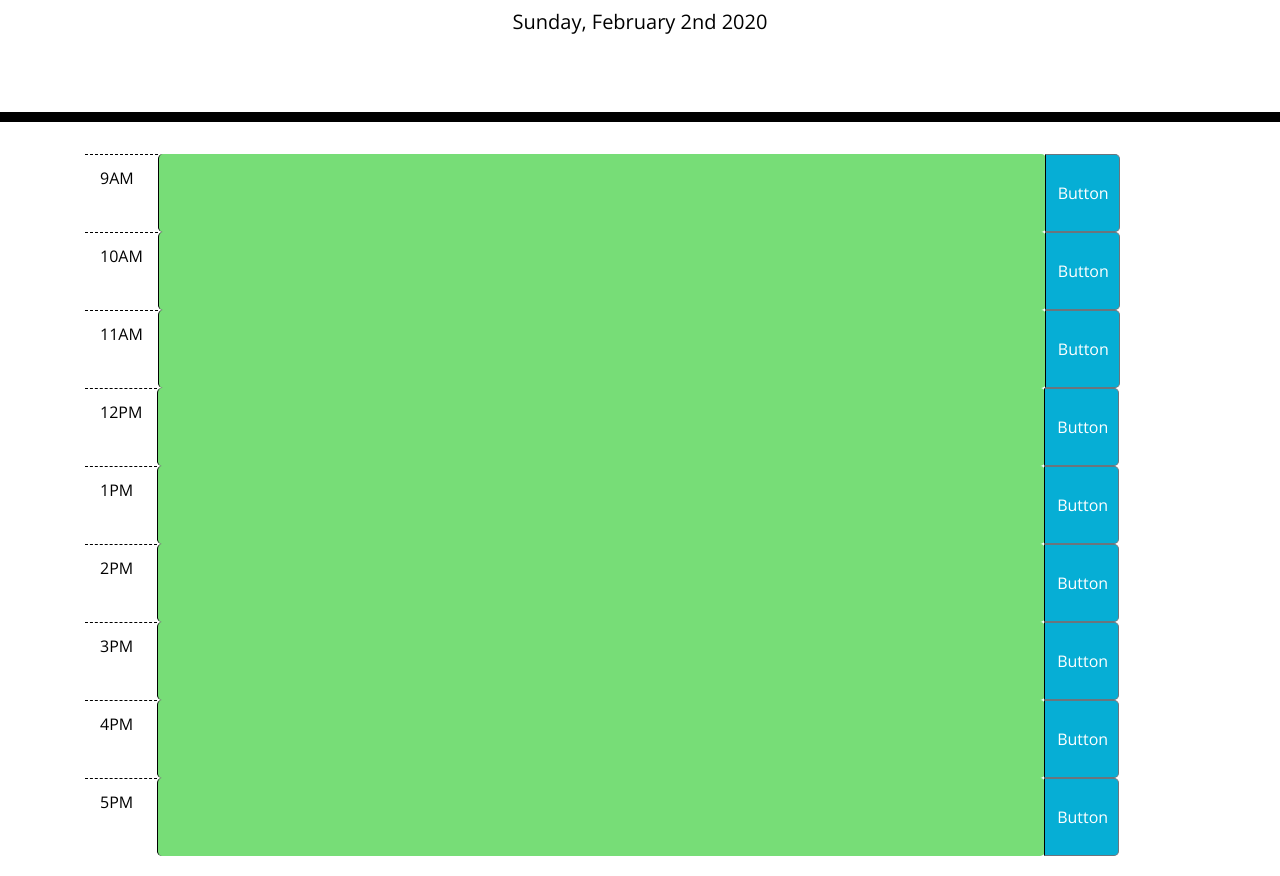
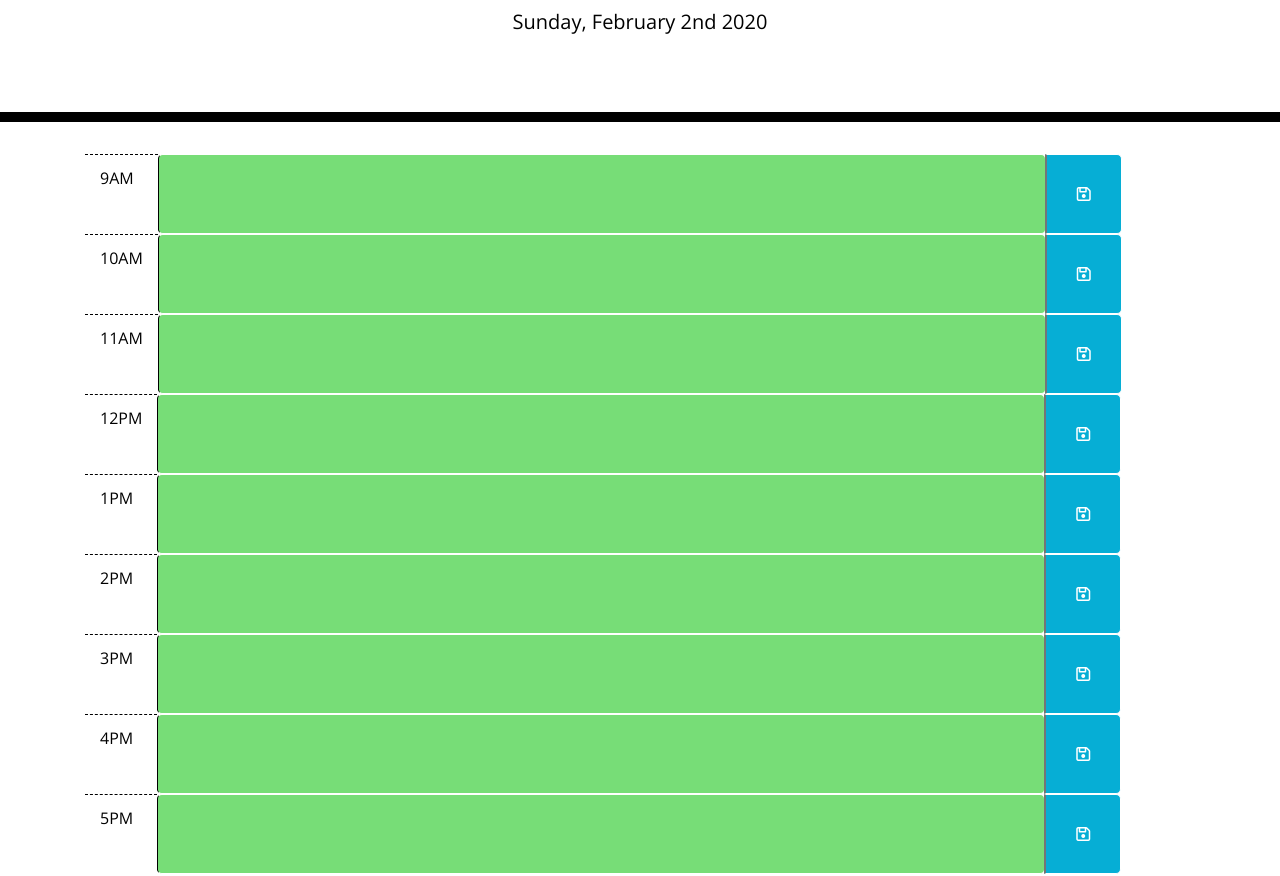
Before and after one commit to cprom/workday-scheduler, a plain HTML site: page index.html in a window 1280 px wide. Shown: the part 182-1058 px from the top of the page. Drawn offline with nearby package versions, Linux system fonts and the light colour scheme.

Commit message:
update CSS

```diff
--- a/assets/style.css
+++ b/assets/style.css
@@ -6,11 +6,10 @@ body {
 
 textarea{
   background: transparent;
-  border: none;
+  border: 1px solid white;
   resize: none;
   color: #000000;
   border-left: 1px solid black;
-
   width: 100%;
 
 
@@ -58,26 +57,29 @@ textarea{
 
 .past {
   background-color: #d3d3d3;
-  color: white;
+  color: black;
 }
 
 .present {
   background-color: #ff6961;
-  color: white;
+  color: black;
 }
 
 .future {
   background-color: #77dd77;
-  color: white;
+  color: black;
 }
 
 .saveBtn {
-  border-left: 1px solid black;
+
+  border: 1px solid white;
+  border-left: 2px solid rgb(117, 117, 117);
   border-top-right-radius: 5px;
   border-bottom-right-radius: 5px;
   background-color: #06AED5;
   color: white;
-  padding-right: 10px;
+  padding-right: 30px;
+  padding-left: 30px;
 
 }
 
--- a/index.html
+++ b/index.html
@@ -20,6 +20,8 @@
       rel="stylesheet"
     />
     <link rel="stylesheet" href="./assets/style.css" />
+    <script src="https://kit.fontawesome.com/45c136388c.js" crossorigin="anonymous"></script>
+
     <title>Work Day Scheduler</title>
   </head>
 
@@ -38,7 +40,7 @@
           <textarea class="form-control-lg" id="text-area-nine-am" value="9"rows="2"></textarea>
         </div>
         <div class="input-group-append">
-          <button class="btn btn-outline-secondary saveBtn" type="button" id="button-addon2">Button</button>
+          <button class="btn btn-outline-secondary saveBtn" type="button" id="button-addon2"><i class="far fa-save"></i></button>
         </div>
       </div>
       <div class="input-group">
@@ -47,7 +49,7 @@
           <textarea class="form-control-lg" id="text-area-ten-am" rows="2"></textarea>
         </div>
         <div class="input-group-append">
-          <button class="btn btn-outline-secondary saveBtn" type="button" id="button-addon2">Button</button>
+          <button class="btn btn-outline-secondary saveBtn" type="button" id="button-addon2"><i class="far fa-save"></i></button>
         </div>
       </div>
       <div class="input-group">
@@ -56,7 +58,7 @@
           <textarea class="form-control-lg" id="text-area-eleven-am" rows="2"></textarea>
         </div>
         <div class="input-group-append">
-          <button class="btn btn-outline-secondary saveBtn" type="button" id="button-addon2">Button</button>
+          <button class="btn btn-outline-secondary saveBtn" type="button" id="button-addon2"><i class="far fa-save"></i></button>
         </div>
       </div>
       <div class="input-group">
@@ -65,7 +67,7 @@
           <textarea class="form-control-lg" id="text-area-twelve-pm" rows="2"></textarea>
         </div>
         <div class="input-group-append">
-          <button class="btn btn-outline-secondary saveBtn" type="button" id="button-addon2">Button</button>
+          <button class="btn btn-outline-secondary saveBtn" type="button" id="button-addon2"><i class="far fa-save"></i></button>
         </div>
       </div>
       <div class="input-group">
@@ -74,7 +76,7 @@
           <textarea class="form-control-lg" id="text-area-one-pm" rows="2"></textarea>
         </div>
         <div class="input-group-append">
-          <button class="btn btn-outline-secondary saveBtn" type="button" id="button-addon2">Button</button>
+          <button class="btn btn-outline-secondary saveBtn" type="button" id="button-addon2"><i class="far fa-save"></i></button>
         </div>
       </div>
       <div class="input-group">
@@ -83,7 +85,7 @@
           <textarea class="form-control-lg" id="text-area-two-pm" rows="2"></textarea>
         </div>
         <div class="input-group-append">
-          <button class="btn btn-outline-secondary saveBtn" type="button" id="button-addon2">Button</button>
+          <button class="btn btn-outline-secondary saveBtn" type="button" id="button-addon2"><i class="far fa-save"></i></button>
         </div>
       </div>
       <div class="input-group">
@@ -92,7 +94,7 @@
           <textarea class="form-control-lg" id="text-area-three-pm" rows="2"></textarea>
         </div>
         <div class="input-group-append">
-          <button class="btn btn-outline-secondary saveBtn" type="button" id="button-addon2">Button</button>
+          <button class="btn btn-outline-secondary saveBtn" type="button" id="button-addon2"><i class="far fa-save"></i></button>
         </div>
       </div>
       <div class="input-group">
@@ -101,7 +103,7 @@
           <textarea class="form-control-lg" id="text-area-four-pm" rows="2"></textarea>
         </div>
         <div class="input-group-append">
-          <button class="btn btn-outline-secondary saveBtn" type="button" id="button-addon2">Button</button>
+          <button class="btn btn-outline-secondary saveBtn" type="button" id="button-addon2"><i class="far fa-save"></i></button>
         </div>
       </div>
       <div class="input-group">
@@ -110,7 +112,7 @@
           <textarea class="form-control-lg" id="text-area-five-pm" rows="2"></textarea>
         </div>
         <div class="input-group-append">
-          <button class="btn btn-outline-secondary saveBtn" type="button" id="button-addon2">Button</button>
+          <button class="btn btn-outline-secondary saveBtn" type="button" id="button-addon2"><i class="far fa-save"></i></button>
         </div>
       </div>
 
```
Also changed, not shown: 1 other file.
